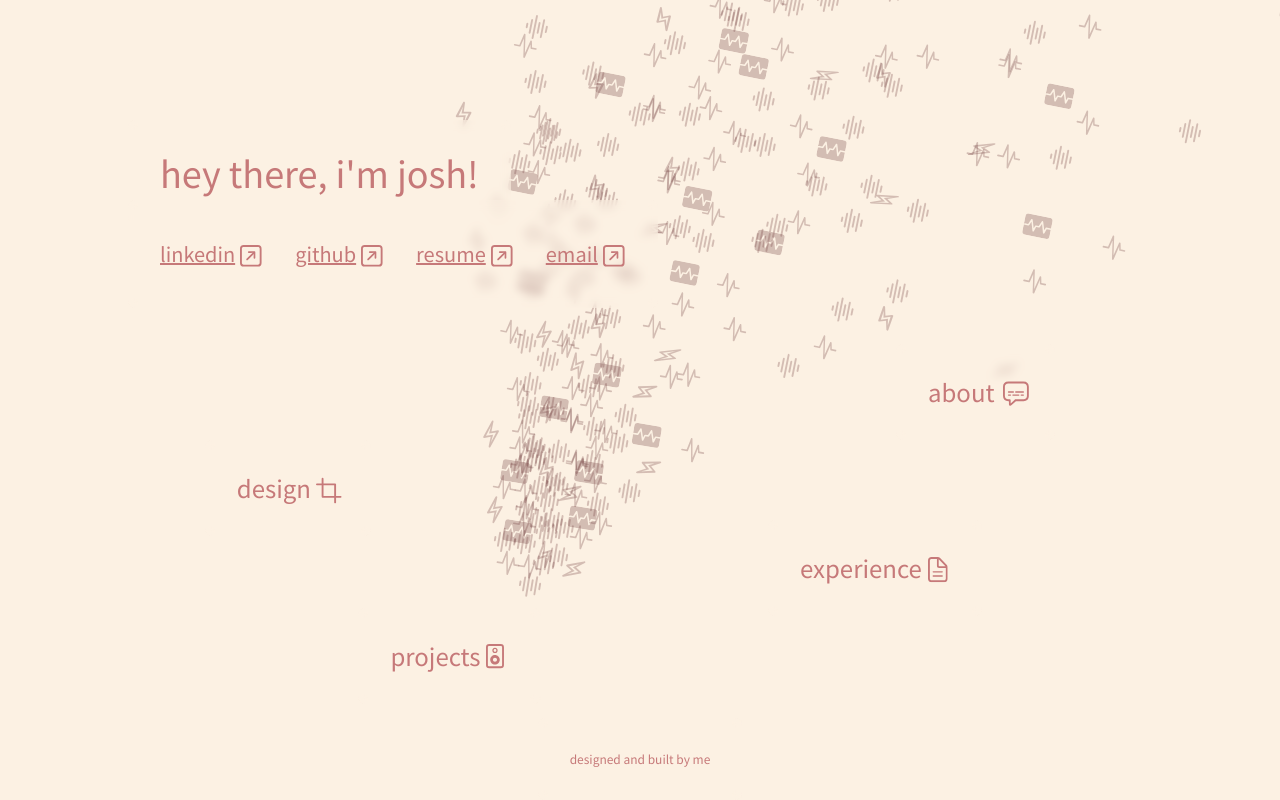
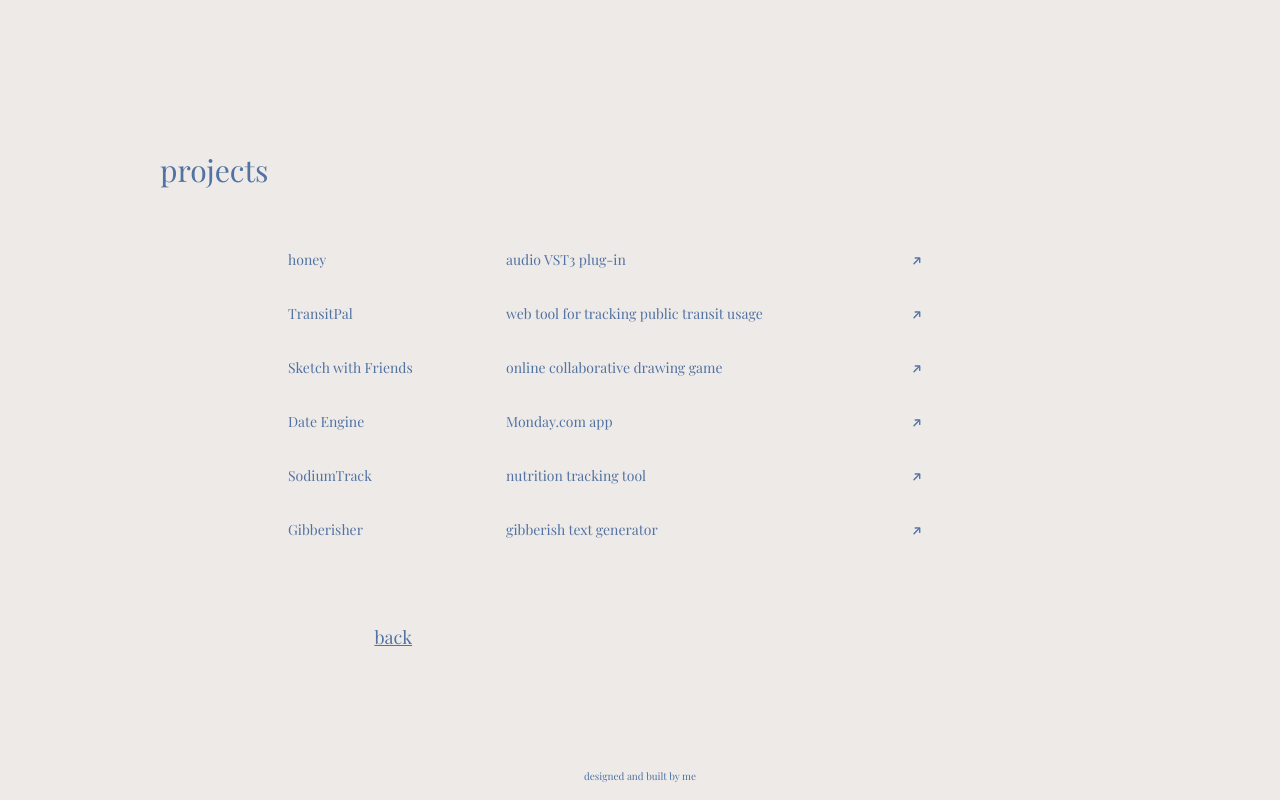
Before and after one commit to joshudd/portfolio, a Next.js app: page / in a window 1280 px wide. Built offline with nearby package versions, Linux system fonts and the light colour scheme.

Commit message:
views setup and projects view

```diff
--- a/package.json
+++ b/package.json
@@ -19,6 +19,7 @@
     "autoprefixer": "10.4.15",
     "eslint": "8.49.0",
     "eslint-config-next": "13.4.19",
+    "framer-motion": "^11.3.31",
     "next": "^13.4.19",
     "postcss": "8.4.30",
     "react": "^18.2.0",
--- a/src/app/globals.css
+++ b/src/app/globals.css
@@ -4,13 +4,18 @@
 
 /* Color Reference Table */
 :root {
-  --background-color: #FCF1E3;
-  --background-transparent-color: #FCF1E36C;
+  --background-color: #EDEAE7;
+  --background-transparent-color: #EDEAE76C;
   --text-color: #C67979;
-  --text-hover-color: #aabed4;
+  --text-hover-color: #CC4E4E;
+  --text-projects-color: #5172A2;
+  --text-projects-hover-color: #7393BF;
 }
 
 body {
   background-color: var(--background-color);
-  color: var(--text-color);
 }
+
+.ear-cursor {
+  cursor: url('../../public/ear.png'), auto;
+}
--- a/src/app/layout.tsx
+++ b/src/app/layout.tsx
@@ -1,6 +1,7 @@
 import './globals.css'
 import type { Metadata } from 'next'
-import { Noto_Sans_JP } from 'next/font/google'
+import { Noto_Sans_JP, Playfair_Display } from 'next/font/google'
+import { ViewProvider } from '@/contexts/view-context'
 
 const noto_sans_jp = Noto_Sans_JP({
   subsets: ['latin'],
@@ -8,9 +9,15 @@ const noto_sans_jp = Noto_Sans_JP({
   display: 'swap',
 })
 
+const playfair_display = Playfair_Display({
+  subsets: ['latin'],
+  weight: ['400', '500', '600', '700', '800', '900'],
+  display: 'swap',
+})
+
 export const metadata: Metadata = {
   title: 'Joshua Dickinson',
-  description: 'Portfolio of Joshua Dickinson',
+  description: 'Portfolio',
 }
 
 export default function RootLayout({
@@ -19,9 +26,9 @@ export default function RootLayout({
   children: React.ReactNode
 }) {
   return (
-    <html lang="en" className={noto_sans_jp.className}>
+    <html lang="en" className={`${playfair_display.className}`}>
       <body>
-        {children}
+        <ViewProvider>{children}</ViewProvider>
       </body>
     </html>
   )
--- a/src/app/page.tsx
+++ b/src/app/page.tsx
@@ -1,9 +1,22 @@
+"use client"
+
 import HomeView from '@/components/views/home-view'
+import ProjectsView from '@/components/views/projects-view'
+import { useView } from '@/contexts/view-context'
+
+const views = {
+	"HOME": HomeView,
+	"PROJECTS": ProjectsView,
+};
 
 export default function Home() {
+  type ViewKey = keyof typeof views;
+  const { currentView } = useView() as { currentView: ViewKey };
+  const View = views[currentView];
+
   return (
     <main className={`flex min-h-[400px] min-w-[240px] flex-col justify-center items-center`}>
-      <HomeView />
+      <View />
     </main>
   )
 }
--- a/src/components/icons.tsx
+++ b/src/components/icons.tsx
@@ -2,12 +2,12 @@ import React from 'react';
 
 const linkarrowIcon = () => {
     return (
-        <div className="relative left-0.5 top-0.5">
-            <svg width="28" height="28" viewBox="0 0 28 28" xmlns="http://www.w3.org/2000/svg" className="group-hover:fill-text-hover-color">
-                <path
+        <div className="relative top-0.5">
+            <svg width="22" height="22" viewBox="0 0 28 28" xmlns="http://www.w3.org/2000/svg" className="group-hover:fill-text-hover-color">
+                {/* <path
                     d="M6.67969 24.5977H20.8945C23.3555 24.5977 24.5742 23.3789 24.5742 20.9648V6.65625C24.5742 4.24219 23.3555 3.02344 20.8945 3.02344H6.67969C4.23047 3.02344 3 4.23047 3 6.65625V20.9648C3 23.3906 4.23047 24.5977 6.67969 24.5977ZM6.70312 22.7109C5.53125 22.7109 4.88672 22.0898 4.88672 20.8711V6.75C4.88672 5.53125 5.53125 4.91016 6.70312 4.91016H20.8711C22.0312 4.91016 22.6875 5.53125 22.6875 6.75V20.8711C22.6875 22.0898 22.0312 22.7109 20.8711 22.7109H6.70312Z"
                     fill="currentColor"
-                />
+                /> */}
                 <path
                     d="M17.4609 16.6992C17.9766 16.6992 18.3281 16.3008 18.3281 15.7617V10.2305C18.3281 9.53906 17.9414 9.26953 17.3438 9.26953H11.7891C11.2383 9.26953 10.8867 9.60938 10.8867 10.125C10.8867 10.6406 11.25 10.9805 11.8125 10.9805H13.9453L15.6797 10.793L13.8516 12.4922L9.52734 16.8164C9.36328 16.9805 9.25781 17.2148 9.25781 17.4492C9.25781 17.9766 9.59766 18.3164 10.1133 18.3164C10.3945 18.3164 10.6172 18.2109 10.7813 18.0469L15.0938 13.7344L16.7812 11.9297L16.6055 13.7578V15.7852C16.6055 16.3359 16.9453 16.6992 17.4609 16.6992Z"
                     fill="currentColor"
@@ -19,8 +19,8 @@ const linkarrowIcon = () => {
 
 const speakerIcon = () => {
     return (
-        <div className="relative top-0">
-            <svg width="28" height="28" viewBox="0 0 28 28" fill="none" xmlns="http://www.w3.org/2000/svg" className="group-hover:fill-text-hover-color">
+        <div className="relative left-1 top-0">
+            <svg width="22" height="22" viewBox="0 0 28 28" fill="none" xmlns="http://www.w3.org/2000/svg" className="group-hover:fill-text-hover-color">
                 <path
                     d="M5 5.32812V22.9297C5 25.1445 6.10156 26.2578 8.29297 26.2578H19.6836C21.875 26.2578 22.9648 25.1445 22.9648 22.9297V5.32812C22.9648 3.11328 21.875 2 19.6836 2H8.29297C6.10156 2 5 3.11328 5 5.32812ZM6.88672 5.35156C6.88672 4.39062 7.39062 3.88672 8.36328 3.88672H19.6133C20.5859 3.88672 21.0781 4.39062 21.0781 5.35156V22.9062C21.0781 23.8555 20.5742 24.3711 19.6133 24.3711H8.36328C7.39062 24.3711 6.88672 23.8555 6.88672 22.9062V5.35156ZM13.9883 22.4844C16.6367 22.4844 18.7695 20.3633 18.7695 17.7031C18.7695 15.043 16.6367 12.9336 13.9883 12.9219C11.3398 12.9102 9.20703 15.043 9.20703 17.7031C9.20703 20.3633 11.3398 22.4844 13.9883 22.4844ZM13.9883 19.7305C12.875 19.7305 11.9609 18.8281 11.9609 17.7031C11.9609 16.543 12.8398 15.6641 13.9883 15.6641C15.125 15.6641 16.0156 16.543 16.0156 17.7031C16.0156 18.8281 15.125 19.7305 13.9883 19.7305ZM13.9883 11.082C15.4531 11.082 16.6719 9.89844 16.6484 8.42188C16.6367 6.94531 15.4531 5.78516 13.9883 5.77344C12.5117 5.76172 11.3281 6.93359 11.3281 8.42188C11.3281 9.89844 12.5117 11.082 13.9883 11.082ZM13.9883 9.78125C13.2266 9.78125 12.6289 9.16016 12.6289 8.42188C12.6289 7.63672 13.2266 7.0625 13.9883 7.0625C14.7266 7.0625 15.3477 7.67188 15.3477 8.42188C15.3477 9.16016 14.7383 9.78125 13.9883 9.78125Z"
                     fill="currentColor"
@@ -32,8 +32,8 @@ const speakerIcon = () => {
 
 const cropIcon = () => {
     return (
-        <div className="relative left-1 top-0.5">
-            <svg width="28" height="28" viewBox="0 0 28 28" fill="none" xmlns="http://www.w3.org/2000/svg" className="group-hover:fill-text-hover-color">
+        <div className="relative left-1 top-0">
+            <svg width="22" height="22" viewBox="0 0 28 28" fill="none" xmlns="http://www.w3.org/2000/svg" className="group-hover:fill-text-hover-color">
                 <g clip-path="url(#clip0_419_5807)">
                     <path
                         d="M26.6992 20.8633C26.6992 20.3125 26.3359 19.9727 25.7617 19.9727H8.86328C8.60547 19.9727 8.52344 19.8906 8.52344 19.6328V2.73438C8.52344 2.14844 8.14844 1.75 7.57422 1.75C7.01172 1.75 6.63672 2.14844 6.63672 2.73438V20.8164C6.63672 21.3789 7 21.7422 7.5625 21.7422H25.7617C26.3359 21.7422 26.6992 21.4023 26.6992 20.8633ZM1 8.26562C1 8.82812 1.36328 9.15625 1.92578 9.15625H18.8359C19.0938 9.15625 19.1758 9.25 19.1758 9.49609V26.3945C19.1758 26.9805 19.5508 27.3789 20.1133 27.3789C20.6875 27.3789 21.0625 26.9805 21.0625 26.3945V8.32422C21.0625 7.76172 20.6992 7.38672 20.1367 7.38672H1.92578C1.36328 7.38672 1 7.72656 1 8.26562Z"
@@ -53,7 +53,7 @@ const cropIcon = () => {
 const chatIcon = () => {
     return (
         <div className="relative left-2 top-0.5">
-            <svg width="28" height="28" viewBox="0 0 28 28" fill="none" xmlns="http://www.w3.org/2000/svg" className="group-hover:fill-text-hover-color">
+            <svg width="22" height="22" viewBox="0 0 28 28" fill="none" xmlns="http://www.w3.org/2000/svg" className="group-hover:fill-text-hover-color">
                 <path
                     d="M7.20703 25.7461C7.78125 25.7461 8.17969 25.4414 8.89453 24.8086L12.9375 21.2109H20.4609C23.9531 21.2109 25.8281 19.2773 25.8281 15.8438V6.86719C25.8281 3.43359 23.9531 1.5 20.4609 1.5H5.36719C1.875 1.5 0 3.42188 0 6.86719V15.8438C0 19.2891 1.875 21.2109 5.36719 21.2109H5.92969V24.2578C5.92969 25.1602 6.38672 25.7461 7.20703 25.7461ZM7.6875 23.6016V20.2031C7.6875 19.5703 7.44141 19.3242 6.80859 19.3242H5.36719C3 19.3242 1.88672 18.1172 1.88672 15.832V6.86719C1.88672 4.58203 3 3.38672 5.36719 3.38672H20.4609C22.8164 3.38672 23.9414 4.58203 23.9414 6.86719V15.832C23.9414 18.1172 22.8164 19.3242 20.4609 19.3242H12.8672C12.2109 19.3242 11.8828 19.418 11.4375 19.875L7.6875 23.6016Z"
                     fill="currentColor"/>
@@ -68,8 +68,8 @@ const chatIcon = () => {
 
 const documentIcon = () => {
     return (
-        <div className="relative left-0.5 top-0.5">
-            <svg width="28" height="28" viewBox="0 0 28 28" fill="none" xmlns="http://www.w3.org/2000/svg" className="group-hover:fill-text-hover-color">
+        <div className="relative left-0.5 top-0">
+            <svg width="22" height="22" viewBox="0 0 28 28" fill="none" xmlns="http://www.w3.org/2000/svg" className="group-hover:fill-text-hover-color">
                 <g clip-path="url(#clip0_419_5804)">
                     <path
                         d="M18.168 15.1328H9.27344C8.85156 15.1328 8.53516 15.4492 8.53516 15.8477C8.53516 16.2578 8.85156 16.5742 9.27344 16.5742H18.168C18.5781 16.5742 18.8828 16.2578 18.8828 15.8477C18.8828 15.4492 18.5781 15.1328 18.168 15.1328ZM18.168 19.2227H9.27344C8.85156 19.2227 8.53516 19.5508 8.53516 19.9609C8.53516 20.3594 8.85156 20.6641 9.27344 20.6641H18.168C18.5781 20.6641 18.8828 20.3594 18.8828 19.9609C18.8828 19.5508 18.5781 19.2227 18.168 19.2227ZM7.63281 26.125H20.0781C22.5039 26.125 23.7109 24.8945 23.7109 22.457V11.8164C23.7109 10.3047 23.5352 9.64844 22.5977 8.6875L16.1406 2.11328C15.25 1.19922 14.5117 1 13.1992 1H7.63281C5.21875 1 4 2.24219 4 4.67969V22.457C4 24.9062 5.20703 26.125 7.63281 26.125ZM7.71484 24.2383C6.50781 24.2383 5.88672 23.5938 5.88672 22.4219V4.71484C5.88672 3.55469 6.50781 2.88672 7.72656 2.88672H12.9414V9.69531C12.9414 11.1719 13.6797 11.8984 15.1445 11.8984H21.8242V22.4219C21.8242 23.5938 21.2031 24.2383 19.9844 24.2383H7.71484ZM15.3555 10.1289C14.8867 10.1289 14.7109 9.94141 14.7109 9.47266V3.25L21.4609 10.1289H15.3555Z"
--- a/src/components/views/home-view.tsx
+++ b/src/components/views/home-view.tsx
@@ -1,9 +1,13 @@
 import React from "react";
-import Image from 'next/image';
+import { useView } from "@/contexts/view-context";
+
 import { linkarrowIcon, speakerIcon, cropIcon, chatIcon, documentIcon } from "@/components/icons";
-import waveforms from '/public/waveforms.svg';
+import waveformsSVG from '/public/waveforms.svg';
+import Image from "next/image";
 
 const HomeView = () => {
+    const { setCurrentView } = useView();
+
     const links = [
         {
             name: "linkedin",
@@ -28,39 +32,45 @@ const HomeView = () => {
             <div
                 className={`
                     absolute top-0 right-0
-                    bottom-[24vh] left-[22vw]
-                    sm:bottom-[24vh] sm:left-[25vw]
-                    md:bottom-[23vh] md:left-[29vw]
-                    lg:bottom-[22vh] lg:left-[29vw]
-                    overflow-hidden z-[-10]
+                    bottom-[22vh] left-[12vw]
+                    sm:bottom-[22vh] sm:left-[19vw]
+                    md:bottom-[22vh] md:left-[23vw]
+                    lg:bottom-[22vh] lg:left-[24vw]
+                    overflow-hidden z-[100]
+
+                    opacity-30
+                    sm:opacity-70
+                    md:opacity-100
+
+                    transition-opacity duration-300
                 `}
-                style={{ opacity: 1 }}
             >
             <Image
-                    src={waveforms}
+                src={waveformsSVG}
                 alt="Waveforms"
                 fill
                 style={{
                     objectFit: 'none',
                     objectPosition: 'bottom left',
                 }}
+                className="z-[100] ear-cursor"
             />
             </div>
         );
     }
 
     return (
-        <div className="w-full h-screen flex flex-col justify-center items-center">
+        <div className="w-full h-screen flex flex-col justify-center items-center text-text-color">
             {/* header */}
-            <div className="mb-6 absolute top-[15vh] left-[10vw] p-4 sm:p-4 md:p-6 lg:p-8 bg-background-transparent-color rounded-lg backdrop-blur-sm">
-                <h1 className="text-2xl sm:text-3xl md:text-4xl font-normal">
+            <div className="mb-6 absolute top-[15vh] left-[10vw] p-2 md:p-3 lg:p-4 bg-background-transparent-color rounded-sm md:rounded-lg backdrop-blur-sm z-[200]">
+                <h1 className="text-xl sm:text-2xl md:text-3xl font-normal">
                     hey there, i&apos;m josh!
                 </h1>
             </div>
 
             {/* links */}
-            <div className="mt-6 mr-[500px] md:mr-0 absolute top-[22vh] left-[10vw] p-4 sm:p-4 md:p-6 lg:p-8 bg-background-transparent-color rounded-lg backdrop-blur-sm">
-                <div className="flex flex-row flex-wrap content-start gap-x-4 md:gap-x-8 text-sm sm:text-base md:text-lg lg:text-xl">
+            <div className="mt-6 mr-[500px] md:mr-0 absolute top-[22vh] left-[10vw] p-2 md:p-3 lg:p-4 bg-background-transparent-color rounded-sm md:rounded-lg backdrop-blur-sm z-[200]">
+                <div className="flex flex-row flex-wrap content-start gap-x-4 md:gap-x-8 text-[12px] sm:text-[14px] md:text-[16px]">
                     {links.map((link) => (
                         <a
                             href={link.url}
@@ -76,48 +86,50 @@ const HomeView = () => {
             </div>
 
             {/* design */}
-            <div className={`absolute top-[55vh] left-[16vw] p-4 sm:p-4 md:p-6 lg:p-8 bg-background-transparent-color rounded-lg backdrop-blur-sm`}>
-                <a href="#design" className="flex items-center hover:text-text-hover-color">
-                    <h2 className="text-lg sm:text-xl md:text-2xl font-normal">
+            <div className={`absolute top-[55vh] left-[16vw] p-2 md:p-3 lg:p-4 bg-background-transparent-color rounded-sm md:rounded-lg backdrop-blur-sm z-[200]`}>
+                <button className="flex items-center hover:text-text-hover-color" onClick={() => setCurrentView("DESIGN")}>
+                    <h2 className="text-[12px] sm:text-[14px] md:text-[16px] lg:text-[18px] font-normal">
                         design
                     </h2>
                     {cropIcon()}
-                </a>
+                </button>
             </div>
 
             {/* projects */}
-            <div className={`absolute top-[76vh] left-[28vw] p-4 sm:p-4 md:p-6 lg:p-8 bg-background-transparent-color rounded-lg backdrop-blur-sm`}>
-                <a href="#projects" className="flex items-center hover:text-text-hover-color">
-                    <h2 className="text-lg sm:text-xl md:text-2xl font-normal">
+            <div className={`absolute top-[76vh] left-[28vw] p-2 md:p-3 lg:p-4 bg-background-transparent-color rounded-sm md:rounded-lg backdrop-blur-sm z-[200]`}>
+                <button className="flex items-center hover:text-text-hover-color" onClick={() => setCurrentView("PROJECTS")}>
+                    <h2 className="text-[12px] sm:text-[14px] md:text-[16px] lg:text-[18px] font-normal">
                         projects
                     </h2>
+                    <div className="relative">
                         {speakerIcon()}
-                </a>
+                    </div>
+                </button>
             </div>
 
             {/* experience */}
-            <div className={`absolute top-[65vh] left-[60vw] p-4 sm:p-4 md:p-6 lg:p-8 bg-background-transparent-color rounded-lg backdrop-blur-sm`}>
-                <a href="#experience" className="flex items-center hover:text-text-hover-color">
-                    <h2 className="text-lg sm:text-xl md:text-2xl font-normal">
+            <div className={`absolute top-[65vh] left-[60vw] p-2 md:p-3 lg:p-4 bg-background-transparent-color rounded-sm md:rounded-lg backdrop-blur-sm z-[200]`}>
+                <button className="flex items-center hover:text-text-hover-color" onClick={() => setCurrentView("EXPERIENCE")}>
+                    <h2 className="text-[12px] sm:text-[14px] md:text-[16px] lg:text-[18px] font-normal">
                         experience
                     </h2>
                     {documentIcon()}
-                </a>
+                </button>
             </div>
 
             {/* about */}
-            <div className={`absolute top-[43vh] left-[70vw] p-4 sm:p-4 md:p-6 lg:p-8 bg-background-transparent-color rounded-lg backdrop-blur-sm`}>
-                <a href="#about" className="flex items-center hover:text-text-hover-color">
-                    <h2 className="text-lg sm:text-xl md:text-2xl font-normal">
+            <div className={`absolute top-[43vh] left-[70vw] p-2 md:p-3 lg:p-4 bg-background-transparent-color rounded-sm md:rounded-lg backdrop-blur-sm z-[200]`}>
+                <button className="flex items-center hover:text-text-hover-color" onClick={() => setCurrentView("ABOUT")}>
+                    <h2 className="text-[12px] sm:text-[14px] md:text-[16px] lg:text-[18px] font-normal">
                         about
                     </h2>
                     {chatIcon()}
-                </a>
+                </button>
             </div>
 
             {/* note */}
-            <div className="absolute bottom-[0vh] p-4 sm:p-4 md:p-6 lg:p-8 bg-background-transparent-color rounded-lg backdrop-blur-sm">
-                <h2 className="text-[12px]">
+            <div className="absolute bottom-[0vh] p-2 md:p-3 lg:p-4 bg-background-transparent-color rounded-sm md:rounded-lg backdrop-blur-sm z-[200]">
+                <h2 className="text-[10px]">
                     designed and built by me
                 </h2>
             </div>
--- /dev/null
+++ b/src/components/views/projects-view.tsx
@@ -0,0 +1,137 @@
+import React, { useState, useRef } from "react";
+import { useView } from "@/contexts/view-context";
+
+import { linkarrowIcon } from "@/components/icons";
+
+import { motion } from 'framer-motion';
+
+interface Project {
+    name: string;
+    description: string;
+    tools: string;
+    link: string;
+  }
+
+const ProjectItem = ({ project, linkarrowIcon }: { project: Project, linkarrowIcon: () => React.ReactNode }) => {
+    const [isHovered, setIsHovered] = useState(false);
+    const [animateUp, setAnimateUp] = useState(false);
+    const itemRef = useRef<HTMLAnchorElement | null>(null);
+
+    const handleMouseEnter = (e: React.MouseEvent<HTMLAnchorElement>) => {
+        if (itemRef.current) {
+            const rect = itemRef.current.getBoundingClientRect();
+            const mouseY = e.clientY;
+            setAnimateUp(mouseY > rect.top + rect.height / 2);
+        }
+        setIsHovered(true);
+    };
+
+    const handleMouseLeave = () => {
+        setIsHovered(false);
+    };
+
+    return (
+        <motion.a
+            href={project.link}
+            key={project.name}
+            className="pt-4 pb-4 gap-x-6 md:gap-x-12 lg:gap-x-18 flex items-center justify-between w-[50vw] hover:text-text-projects-hover-color"
+            target="_blank"
+            ref={itemRef}
+            onMouseEnter={handleMouseEnter}
+            onMouseLeave={handleMouseLeave}
+            initial={{ y: 0 }}
+            animate={{ y: isHovered ? (animateUp ? -3 : 3) : 0 }}
+            transition={{ duration: 2 }}
+        >
+            <div className="flex sm:min-w-[140px] md:min-w-[170px]">
+                <span className="whitespace-nowrap overflow-hidden text-ellipsis">{project.name}</span>
+            </div>
+            <div className="flex-grow overflow-hidden">
+                <span className="block truncate">{project.description}</span>
+            </div>
+            <div className="ml-auto hidden sm:block">
+                {linkarrowIcon()}
+            </div>
+        </motion.a>
+    );
+};
+
+const HomeView = () => {
+    const { setCurrentView } = useView();
+
+    const projects = [
+        {
+            name: "honey",
+            description: "audio VST3 plug-in",
+            tools: "c++, JUCE, react.js",
+            link: "https://github.com/joshudd/honey",
+        },
+        {
+            name: "TransitPal",
+            description: "web tool for tracking public transit usage",
+            tools: "next.js, firebase, recharts, tailwind",
+            link: "https://github.com/joshudd/project2",
+        },
+        {
+            name: "Sketch with Friends",
+            description: "online collaborative drawing game",
+            tools: "c++, vst3, wwise",
+            link: "https://github.com/joshudd/project3",
+        },
+        {
+            name: "Date Engine",
+            description: "Monday.com app",
+            tools: "react.js, graph ql, Monday.com API",
+            link: "https://github.com/joshudd/project4",
+        },
+        {
+            name: "SodiumTrack",
+            description: "nutrition tracking tool",
+            tools: "python, sqlite",
+            link: "https://github.com/joshudd/project5",
+        },
+        {
+            name: "Gibberisher",
+            description: "gibberish text generator",
+            tools: "java",
+            link: "https://github.com/joshudd/gibberisher",
+        },
+    ];
+
+    return (
+        <div className="w-full h-screen flex flex-col justify-center items-center text-text-projects-color">
+            {/* header */}
+            <div className="mb-6 absolute top-[15vh] left-[10vw] p-4 sm:p-4 md:p-6 lg:p-8 bg-background-transparent-color rounded-lg backdrop-blur-sm">
+                <h1 className="text-xl sm:text-2xl md:text-3xl font-normal">
+                    projects
+                </h1>
+            </div>
+
+            <div className="mt-6 mr-[500px] md:mr-0 absolute top-[22vh] left-[20vw] p-4 sm:p-4 md:p-6 lg:p-8 bg-background-transparent-color rounded-lg backdrop-blur-sm z-[200]">
+                <div className="flex flex-col flex-wrap content-start gap-x-4 md:gap-x-8 text-[10px] sm:text-[12px] md:text-[14px]">
+                    {projects.map((project) => (
+                        <ProjectItem key={project.name} project={project} linkarrowIcon={linkarrowIcon} />
+                    ))}
+                </div>
+            </div>
+
+            {/* back button */}
+            <div className={`absolute top-[76vh] left-[28vw] p-2 md:p-3 lg:p-4 bg-background-transparent-color rounded-sm md:rounded-lg backdrop-blur-sm z-[200]`}>
+                <button className="flex items-center hover:text-text-projects-hover-color" onClick={() => setCurrentView("HOME")}>
+                    <h2 className="text-[12px] sm:text-[14px] md:text-[16px] lg:text-[18px] font-normal underline">
+                        back
+                    </h2>
+                </button>
+            </div>
+
+            {/* note */}
+            <div className="absolute bottom-[0vh] p-2 md:p-3 lg:p-4 bg-background-transparent-color rounded-sm md:rounded-lg backdrop-blur-sm z-[200]">
+                <h2 className="text-[10px]">
+                    designed and built by me
+                </h2>
+            </div>
+        </div>
+    );
+}
+
+export default HomeView;
--- /dev/null
+++ b/src/contexts/view-context.tsx
@@ -0,0 +1,28 @@
+"use client";
+
+import React, { createContext, useState, useContext } from 'react';
+
+type ViewContextType = {
+  currentView: string;
+  setCurrentView: (view: string) => void;
+};
+
+const ViewContext = createContext<ViewContextType | undefined>(undefined);
+
+export const ViewProvider: React.FC<{ children: React.ReactNode }> = ({ children }) => {
+  const [currentView, setCurrentView] = useState('PROJECTS');
+
+  return (
+    <ViewContext.Provider value={{ currentView, setCurrentView }}>
+      {children}
+    </ViewContext.Provider>
+  );
+};
+
+export const useView = () => {
+  const context = useContext(ViewContext);
+  if (context === undefined) {
+    throw new Error('useView must be used within a ViewProvider');
+  }
+  return context;
+};
--- a/tailwind.config.ts
+++ b/tailwind.config.ts
@@ -15,13 +15,12 @@ const config: Config = {
       textColor: {
         'text-color': 'var(--text-color)',
         'text-hover-color': 'var(--text-hover-color)',
+        'text-projects-color': 'var(--text-projects-color)',
+        'text-projects-hover-color': 'var(--text-projects-hover-color)',
       },
       height: {
         '200': '200vh',
       },
-      // fontFamily: {
-      //   mono: ['var(--font-robotomono)'],
-      // },
     },
   },
   plugins: [],
```
Also changed, not shown: src/components/images.tsx (added, +21 -0 lines), public/ear.png (added), 1 other file (tests, documents, lock files or other folders). Lines whose indentation alone changed are shown as unchanged.
